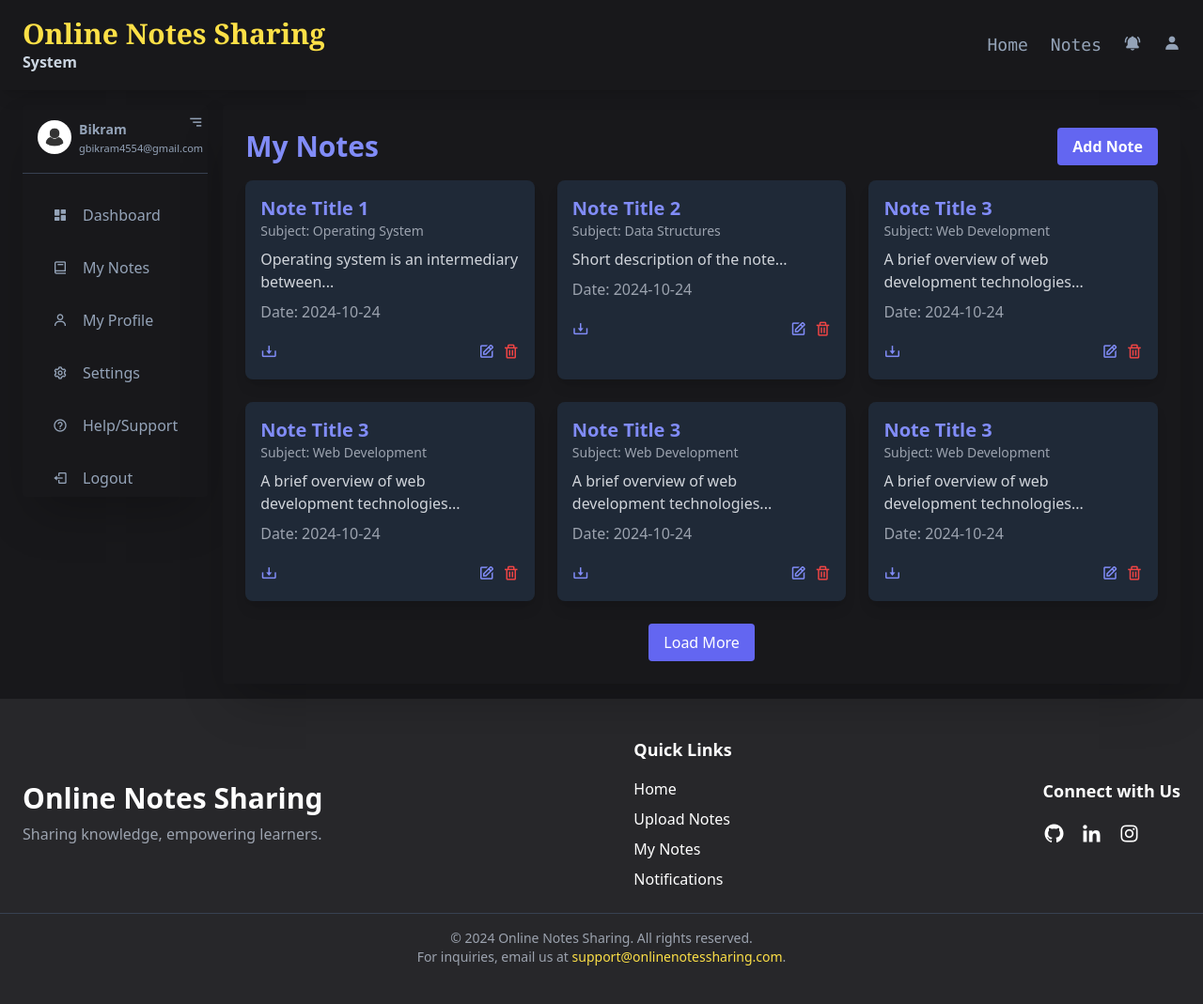
After one commit to iambiki-git/Online-Notes-Sharing, a Django app: page /dashboard/?section=mynotes in a window 1280 px wide. The commit adds this page. Shown: the whole page at 94% size. Run offline with Django 5.2, Linux system fonts and the light colour scheme; some libraries are stand-ins or nearby versions.

Commit message:
add user profile design

```diff
--- a/notes/templates/notes/base.html
+++ b/notes/templates/notes/base.html
@@ -2,7 +2,7 @@
 <html lang="en">
   <head>
     <meta charset="UTF-8" />
-    <meta name="viewport" content="width=device-width, initial-scale=1.0" />
+    <meta name="viewport" content="width=device-width, initial-scale=1.0">
     <script src="https://cdn.tailwindcss.com"></script>
     <link href='https://unpkg.com/boxicons@2.1.4/css/boxicons.min.css' rel='stylesheet'>
     <title>{% block title %}Online Notes Sharing {% endblock %}</title>
@@ -16,11 +16,10 @@
 
 
 
-    {% block profile %}{% endblock %}
+    {% block dashboard %}{% endblock %}
 
     {% block footer %} {% include "notes/footer.html" %}{% endblock %}
 
 
-    <script src="notes/js/scripts.js"></script>
   </body>
 </html>
--- /dev/null
+++ b/notes/templates/notes/dashboard.html
@@ -0,0 +1,249 @@
+{% extends "notes/index.html" %}
+{% load static %}
+{% block heroSection %}{% endblock %}
+{% block dashboard %}
+
+<div class="h-auto bg-zinc-900 text-slate-400 px-6 py-4 flex gap-4 hidden md:flex">
+    {% comment %} for desktop {% endcomment %}
+    <!-- Sidebar -->
+    <div id="sidebar" class="bg-zinc-900 h-full w-30 rounded shadow-2xl transition-all duration-300">
+        <div class="flex p-4 relative border-b border-gray-700">
+            <img src="{% static 'notes/images/userImage.jpg' %}" alt="userPhoto" class="h-9 w-9 object-cover rounded-full">
+            <div id="userInfo" class="px-2 text-sm">
+                <h3 class="font-bold">Bikram</h3>
+                <p style="font-size:11px;">gbikram4554@gmail.com</p>
+            </div>
+            <i id="toggleSidebar" class='bx bx-menu-alt-right absolute right-1 top-1 text-lg cursor-pointer'></i>
+        </div>
+
+        <!-- Sidebar Links -->
+        <ul class="space-y-4 mt-6 px-4">
+            <li><a href="{% url 'dashboard' %}" class="flex items-center gap-4 py-2 px-4 rounded hover:bg-zinc-800 hover:text-yellow-300 transition"><i class='bx bxs-dashboard'></i><span class="sidebar-text">Dashboard</span></a></li>
+            <li><a href="?section=mynotes" class="flex items-center gap-4 py-2 px-4 rounded hover:bg-zinc-800 hover:text-yellow-300 transition"><i class='bx bx-book'></i><span class="sidebar-text">My Notes</span></a></li>
+            <li><a href="?section=myprofile" class="flex items-center gap-4 py-2 px-4 rounded hover:bg-zinc-800 hover:text-yellow-300 transition"><i class='bx bx-user'></i><span class="sidebar-text">My Profile</span></a></li>
+            <li><a href="#" class="flex items-center gap-4 py-2 px-4 rounded hover:bg-zinc-800 hover:text-yellow-300 transition"><i class='bx bx-cog'></i><span class="sidebar-text">Settings</span></a></li>
+            <li><a href="#" class="flex items-center gap-4 py-2 px-4 rounded hover:bg-zinc-800 hover:text-yellow-300 transition"><i class='bx bx-help-circle'></i><span class="sidebar-text">Help/Support</span></a></li>
+            <li><a href="#" class="flex items-center gap-4 py-2 px-4 rounded hover:bg-zinc-800 hover:text-yellow-300 transition"><i class='bx bx-log-out'></i><span class="sidebar-text">Logout</span></a></li>
+        </ul>
+    </div>
+
+    <!-- Main Content -->
+    {% comment %} <div class="bg-zinc-900 h-auto w-70 p-6 rounded shadow-2xl">
+        {% if section == 'mynotes' %}
+            {% include "notes/mynotes.html" %}
+        {% else %}
+        <h2 class="text-2xl font-semibold">Dashboard</h2>
+        <p class="mt-4">Welcome to your profile dashboard, Bikram!</p>
+        {% endif %}
+    </div> {% endcomment %}
+
+
+    <div class="bg-zinc-900 h-auto w-full md:w-70 lg:w-70 p-6 rounded shadow-2xl">
+        {% if section == 'mynotes' %}
+            {% include "notes/mynotes.html" %}
+        {% elif section == 'myprofile' %}
+            {% include "notes/myprofile.html" %}
+        {% else %}
+        <!-- Dashboard Overview -->
+        <h2 class="text-3xl font-semibold text-indigo-400">Dashboard</h2>
+        <p class="mt-4 text-gray-300">Welcome to your profile dashboard, Bikram!</p>
+
+        <!-- Stats Section -->
+        <div class="mt-6 grid grid-cols-1 md:grid-cols-2 lg:grid-cols-3 gap-6">
+            <!-- Notes Count -->
+            <a href="?section=mynotes">
+                <div class="bg-gray-700 p-5 rounded-lg shadow-md flex items-center hover:bg-gray-600 transition cursor-pointer">
+                    <i class="bx bx-note text-4xl text-indigo-300"></i>
+                    <div class="ml-5">
+                        <h3 class="text-lg font-semibold text-indigo-200">My Notes</h3>
+                        <p class="mt-2 text-3xl font-extrabold text-indigo-400">15</p>
+                    </div>
+                </div>
+            </a>
+
+            <!-- Downloads Count -->
+            <a href="">
+                <div class="bg-gray-700 p-5 rounded-lg shadow-md flex items-center hover:bg-gray-600 transition cursor-pointer">
+                    <i class="bx bx-download text-4xl text-teal-300"></i>
+                    <div class="ml-5">
+                        <h3 class="text-lg font-semibold text-teal-200">Total Downloads</h3>
+                        <p class="mt-2 text-3xl font-extrabold text-teal-400">35</p>
+                    </div>
+                </div>
+            </a>
+
+            <!-- Last Upload Info -->
+            <div class="bg-gray-700 p-5 rounded-lg shadow-md flex items-center hover:bg-gray-600 transition">
+                <i class="bx bx-upload text-4xl text-yellow-300"></i>
+                <div class="ml-5">
+                    <h3 class="text-lg font-semibold text-yellow-200">Last Uploaded Note</h3>
+                    <p class="mt-2 text-xl font-extrabold text-yellow-400">Operating Systems</p>
+                    <p class="text-gray-300 text-sm">Uploaded on Oct 20, 2024</p>
+                </div>
+            </div>
+        </div>
+
+        <!-- Additional Info Section -->
+        <div class="mt-8 grid grid-cols-1 md:grid-cols-2 gap-6">
+            <!-- Recent Activity -->
+            <div class="bg-gray-700 p-5 rounded-lg shadow-md flex items-center hover:bg-gray-600 transition">
+                <i class="bx bx-history text-4xl text-pink-300"></i>
+                <div class="ml-5">
+                    <h3 class="text-lg font-semibold text-pink-200">Recent Activity</h3>
+                    <p class="mt-2 text-gray-300">Edited "Database Management Notes" on Oct 22, 2024.</p>
+                </div>
+            </div>
+
+            <!-- Most Downloaded Note -->
+            <div class="bg-gray-700 p-5 rounded-lg shadow-md flex items-center hover:bg-gray-600 transition">
+                <i class="bx bx-star text-4xl text-red-300"></i>
+                <div class="ml-5">
+                    <h3 class="text-lg font-semibold text-red-200">Most Downloaded Note</h3>
+                    <p class="mt-2 text-3xl font-extrabold text-red-400">Database Management</p>
+                    <p class="text-gray-300">20 Downloads</p>
+                </div>
+            </div>
+        </div>
+        {% endif %}
+    </div>
+
+</div>
+
+
+
+{% comment %} for mobile devices {% endcomment %}
+<div class="h-auto bg-zinc-900 text-slate-400 flex flex-col gap-4 relative md:hidden">
+    <!-- Main Content -->
+    <div class="bg-zinc-900 h-auto w-full md:w-70 lg:w-70 p-6 rounded shadow-2xl">
+        {% if section == 'mynotes' %}
+            {% include "notes/mynotes.html" %}
+        {% elif section == 'myprofile' %}
+            {% include "notes/myprofile.html" %}
+        {% else %}
+        <!-- Dashboard Overview -->
+        <h2 class="text-3xl font-semibold text-indigo-400">Dashboard</h2>
+        <p class="mt-4 text-gray-300">Welcome to your profile dashboard, Bikram!</p>
+
+        <!-- Stats Section -->
+        <div class="mt-6 grid grid-cols-1 md:grid-cols-2 lg:grid-cols-3 gap-6">
+            <!-- Notes Count -->
+            <a href="?section=mynotes">
+                <div class="bg-gray-700 p-5 rounded-lg shadow-md flex items-center hover:bg-gray-600 transition cursor-pointer">
+                    <i class="bx bx-note text-4xl text-indigo-300"></i>
+                    <div class="ml-5">
+                        <h3 class="text-lg font-semibold text-indigo-200">My Notes</h3>
+                        <p class="mt-2 text-3xl font-extrabold text-indigo-400">15</p>
+                    </div>
+                </div>
+            </a>
+
+            <!-- Downloads Count -->
+            <a href="">
+                <div class="bg-gray-700 p-5 rounded-lg shadow-md flex items-center hover:bg-gray-600 transition cursor-pointer">
+                    <i class="bx bx-download text-4xl text-teal-300"></i>
+                    <div class="ml-5">
+                        <h3 class="text-lg font-semibold text-teal-200">Total Downloads</h3>
+                        <p class="mt-2 text-3xl font-extrabold text-teal-400">35</p>
+                    </div>
+                </div>
+            </a>
+
+            <!-- Last Upload Info -->
+            <div class="bg-gray-700 p-5 rounded-lg shadow-md flex items-center hover:bg-gray-600 transition">
+                <i class="bx bx-upload text-4xl text-yellow-300"></i>
+                <div class="ml-5">
+                    <h3 class="text-lg font-semibold text-yellow-200">Last Uploaded Note</h3>
+                    <p class="mt-2 text-2xl font-extrabold text-yellow-400">Operating Systems</p>
+                    <p class="text-gray-300 text-sm">Uploaded on Oct 20, 2024</p>
+                </div>
+            </div>
+
+            <!-- Most Downloaded Note -->
+            <div class="bg-gray-700 p-5 rounded-lg shadow-md flex items-center hover:bg-gray-600 transition">
+                <i class="bx bx-star text-4xl text-red-300"></i>
+                <div class="ml-5">
+                    <h3 class="text-lg font-semibold text-red-200">Most Downloaded Note</h3>
+                    <p class="mt-2 text-2xl font-extrabold text-red-400">Database Management</p>
+                    <p class="text-gray-300">20 Downloads</p>
+                </div>
+            </div>
+
+        </div>
+
+        <!-- Navigation Cards Section -->
+        <div class="mt-8 grid grid-cols-1 gap-6">
+            <!-- My Profile -->
+            <a href="?section=myprofile" class="bg-gray-700 p-5 rounded-lg shadow-md flex items-center hover:bg-gray-600 transition cursor-pointer">
+                <i class="bx bx-user text-4xl text-blue-300"></i>
+                <div class="ml-5">
+                    <h3 class="text-lg font-semibold text-blue-200">My Profile</h3>
+                </div>
+            </a>
+
+            <!-- Settings -->
+            <a href="#" class="bg-gray-700 p-5 rounded-lg shadow-md flex items-center hover:bg-gray-600 transition cursor-pointer">
+                <i class="bx bx-cog text-4xl text-green-300"></i>
+                <div class="ml-5">
+                    <h3 class="text-lg font-semibold text-green-200">Settings</h3>
+                </div>
+            </a>
+
+            <!-- Help/Support -->
+            <a href="#" class="bg-gray-700 p-5 rounded-lg shadow-md flex items-center hover:bg-gray-600 transition cursor-pointer">
+                <i class="bx bx-help-circle text-4xl text-purple-300"></i>
+                <div class="ml-5">
+                    <h3 class="text-lg font-semibold text-purple-200">Help/Support</h3>
+                </div>
+            </a>
+        </div>
+        {% endif %}
+    </div>
+</div>
+
+
+
+</div>
+
+
+
+
+
+
+<!-- Script for toggling sidebar -->
+<script>
+    const toggleSidebar = document.getElementById('toggleSidebar');
+    const sidebar = document.getElementById('sidebar');
+    const sidebarTextElements = document.querySelectorAll('.sidebar-text');
+    const userInfo = document.getElementById('userInfo');
+
+    toggleSidebar.addEventListener('click', () => {
+        sidebar.classList.toggle('w-20');
+        sidebar.classList.toggle('w-1/4');
+
+        // Toggle text visibility based on sidebar width
+        if (sidebar.classList.contains('w-20')) {
+            sidebarTextElements.forEach(el => el.classList.add('hidden'));
+            userInfo.classList.add('hidden');
+        } else {
+            sidebarTextElements.forEach(el => el.classList.remove('hidden'));
+            userInfo.classList.remove('hidden');
+        }
+    });
+
+
+    const mobileToggle = document.getElementById('mobileToggle');
+    const mobileSidebar = document.getElementById('mobileSidebar');
+    const closeMobileSidebar = document.getElementById('closeMobileSidebar');
+
+    // Show sidebar
+    mobileToggle.addEventListener('click', () => {
+        mobileSidebar.classList.remove('-translate-x-full');
+    });
+
+    // Hide sidebar
+    closeMobileSidebar.addEventListener('click', () => {
+        mobileSidebar.classList.add('-translate-x-full');
+    });
+</script>
+
+{% endblock %}
--- a/notes/templates/notes/mynotes.html
+++ b/notes/templates/notes/mynotes.html
@@ -1,8 +1,8 @@
 <section class="bg-zinc-900 text-gray-300">
     <!-- Section Header -->
     <div class="flex justify-between items-center mb-4">
-        <h2 class="text-3xl font-semibold text-indigo-400">My Notes</h2>
-        <button class="bg-indigo-500 text-white py-2 px-4 rounded hover:bg-indigo-400 transition">
+        <h2 class="text-3xl font-bold text-indigo-400">My Notes</h2>
+        <button class="bg-indigo-500 text-white py-2 px-4 font-bold rounded hover:bg-indigo-400 transition">
             Add Note
         </button>
     </div>
--- a/notes/templates/notes/navbar.html
+++ b/notes/templates/notes/navbar.html
@@ -17,7 +17,7 @@
                 {% if not user.is_authenticated %}
                 <li><a href="{% url 'login' %}" class="block px-4 py-2 hover:bg-gray-900 md:text-sm">Login</a></li>
                 {% else %}
-                <li><a href="{% url 'profile' %}" class="block px-4 py-2 hover:bg-gray-900 md:text-sm">View Profile</a></li>
+                <li><a href="{% url 'dashboard' %}" class="block px-4 py-2 hover:bg-gray-900 md:text-sm">View Dashboard</a></li>
                 <li><a href="{% url 'logout' %}" class="block px-4 py-2 hover:bg-gray-900 md:text-sm">Logout</a></li>
                 {% endif %}
                 <li><a href="#" class="block px-4 py-2 hover:bg-gray-900 md:text-sm">Help/Support</a></li>
@@ -54,7 +54,7 @@
                     {% if not user.is_authenticated %}
                     <li><a href="{% url 'profile' %}" class="block px-4 py-2 hover:bg-gray-100">Login</a></li>
                     {% else %}
-                    <li><a href="{% url 'profile' %}" class="block px-4 py-2 hover:bg-gray-100">View Profile</a></li>
+                    <li><a href="{% url 'dashboard' %}" class="block px-4 py-2 hover:bg-gray-100">View Dashboard</a></li>
                     <li><a href="{% url 'logout' %}" class="block px-4 py-2 hover:bg-gray-100">Logout</a></li>
                     {% endif %}
                     <li><a href="#" class="block px-4 py-2 hover:bg-gray-100">Help/Support</a></li>
--- a/notes/urls.py
+++ b/notes/urls.py
@@ -6,7 +6,7 @@
     path('login/', views.signin, name='login'),
     path('register/', views.registration, name='register'),
     path('logout/', views.signout, name='logout'),
-    path('profile/', views.profile, name='profile'),
+    path('dashboard/', views.dashboard, name='dashboard'),
     path('notes/', views.notes, name='note'),
     path('notification/', views.notification, name='notification'),
 ]
--- a/notes/views.py
+++ b/notes/views.py
@@ -65,12 +65,12 @@
     messages.success(request, 'You have been logged out successfully.')
     return redirect('login')
 
-def profile(request):
+def dashboard(request):
     section = request.GET.get('section', 'dashboard')
     context = {
         'section':section,
     }
-    return render(request, 'notes/profile.html', context)
+    return render(request, 'notes/dashboard.html', context)
 
 def notes(request):
     return render(request, 'notes/notes.html')
```
Also changed, not shown: notes/templates/notes/myprofile.html (added, +61 -0 lines), notes/templates/notes/profile.html (deleted, +0 -151 lines).
